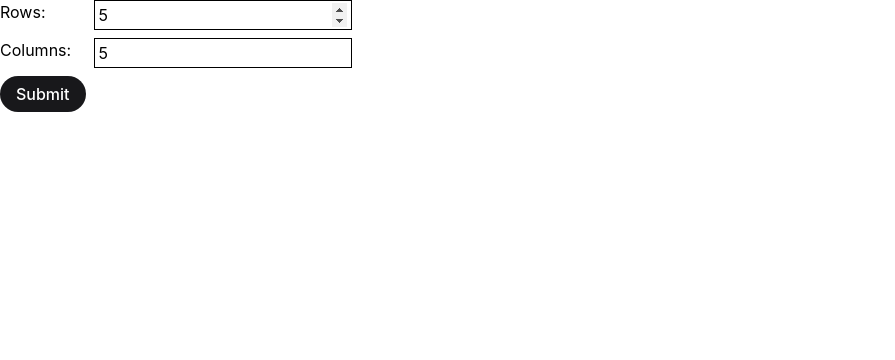
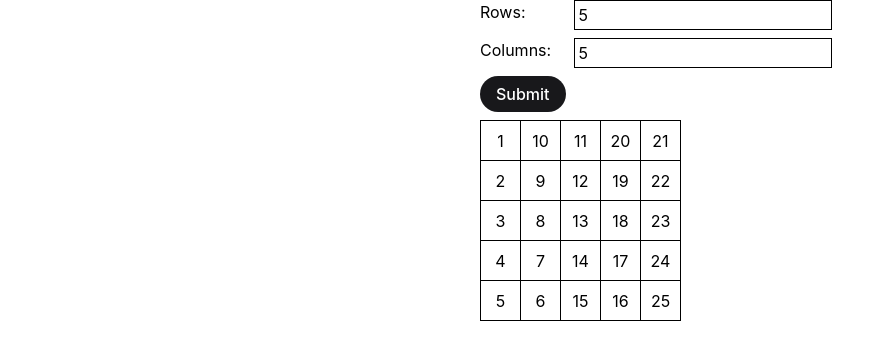
Before and after one commit to yiwenwangANU/playround_react, a React (Vite) app: page /7 in a window 1280 px wide. Both pictures are taken after typing "5", "5" into the empty fields and a click on the button "Submit". Shown: the top 360 px of the page, without its empty margins (0-895 px from the left). Built offline with nearby package versions, Linux system fonts and the light colour scheme.

Commit message:
finish the components

```diff
--- a/src/pages/GenerateTablePage/GenerateTablePage.tsx
+++ b/src/pages/GenerateTablePage/GenerateTablePage.tsx
@@ -1,8 +1,20 @@
-import type { FC } from "react";
+import { useState, type FC } from "react";
 import Form from "./components/Form/Form";
+import { type Schema } from "./generateTableSchema";
+import Table from "./components/Table";
 
 const GenerateTablePage: FC = () => {
-  return <Form />;
+  const [table, setTable] = useState<Schema | null>(null);
+  const handleSubmit = (data: Schema) => {
+    setTable(data);
+  };
+
+  return (
+    <div className="mx-auto w-fit space-y-2">
+      <Form onSubmit={handleSubmit} />
+      {table && <Table rows={table.rows} cols={table.cols} />}
+    </div>
+  );
 };
 
 export default GenerateTablePage;
--- a/src/pages/GenerateTablePage/components/Form/Form.tsx
+++ b/src/pages/GenerateTablePage/components/Form/Form.tsx
@@ -8,14 +8,22 @@ import {
 import Field from "./components/Field";
 import Button from "@/components/Button";
 
-const Form: FC = () => {
+interface Props {
+  onSubmit: (data: Schema) => void;
+}
+
+const Form: FC<Props> = ({ onSubmit }) => {
   const methods = useForm({ resolver: zodResolver(schema) });
-  const onSubmit = (data: Schema) => {
-    console.log(data);
+  const handleOnSubmit = (data: Schema) => {
+    onSubmit(data);
   };
+
   return (
     <FormProvider {...methods}>
-      <form onSubmit={methods.handleSubmit(onSubmit)} className="grid grid-cols-[auto_1fr] gap-2 w-80">
+      <form
+        onSubmit={methods.handleSubmit(handleOnSubmit)}
+        className="grid w-80 grid-cols-[auto_1fr] gap-2"
+      >
         <Field name="rows" label="rows" />
         <Field name="cols" label="columns" />
         <Button>Submit</Button>
--- a/src/pages/GenerateTablePage/components/Table/Table.tsx
+++ b/src/pages/GenerateTablePage/components/Table/Table.tsx
@@ -5,6 +5,23 @@ interface Props {
   cols: number;
 }
 
-const Table: FC<Props> = ({ rows, cols }) => {};
+const Table: FC<Props> = ({ rows, cols }) => (
+  <table>
+    <tbody className="border-t border-l border-black">
+      {Array.from({ length: rows }, (_, x) => (
+        <tr key={x}>
+          {Array.from({ length: cols }, (_, y) => (
+            <td
+              className="h-10 w-10 border-r border-b text-center"
+              key={`${x}-${y}`}
+            >
+              {y % 2 === 0 ? y * rows + x + 1 : (y + 1) * rows - x}
+            </td>
+          ))}
+        </tr>
+      ))}
+    </tbody>
+  </table>
+);
 
 export default Table;
```
Also changed, not shown: src/pages/GenerateTablePage/components/Form/components/Field/Field.tsx (+6 -5 lines).
